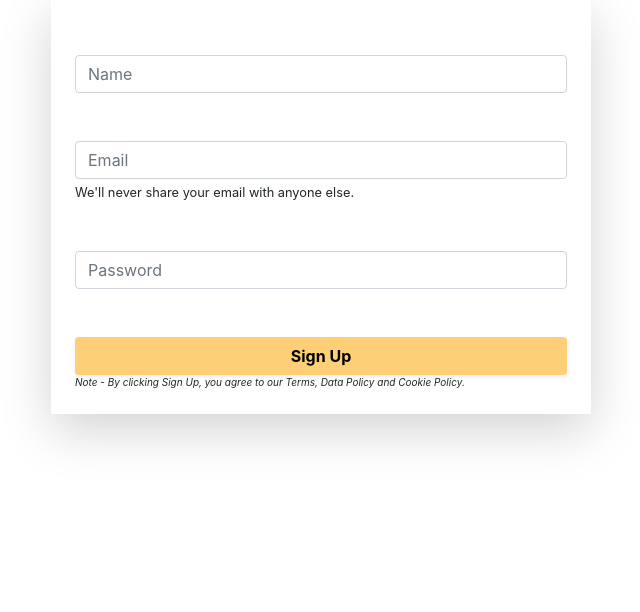
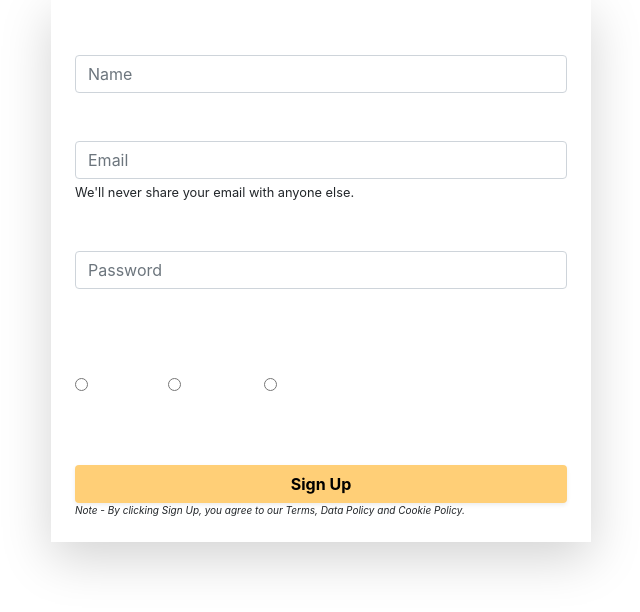
Before and after one commit to Sarthak101/SkillSync, a PHP site: page /UserRegistration.php in a window 1280 px wide. Shown: the part 111-723 px from the top of the page, without its empty margins (319-959 px from the left). Run offline with PHP 8.4, Linux system fonts and the light colour scheme; some web fonts are replaced.

Commit message:
Added user roles for registration page

```diff
--- a/css/custom.css
+++ b/css/custom.css
@@ -80,3 +80,13 @@ h2{
   color: black; /* Set the text color to black */
   /* Additional styling can be added here */
 }
+
+
+
+.roles label {
+  margin-top: 2.2 px; /* Adjust as needed */
+  color: #fff;
+  /* margin-left: 50% auto; */
+  justify-content: space-between;
+  margin-bottom: 20px;
+}
--- a/php/UserRegistration.php
+++ b/php/UserRegistration.php
@@ -61,9 +61,19 @@
           <small class="form-text">We'll never share your email with anyone else.</small>
         </div>
         <div class="form-group">
-          <i class="fas fa-key" style="color: white;"></i><label for="pass" class="pl-2 font-weight-bold text-white">New
-            Password</label><input type="password" class="form-control" placeholder="Password" name="rPassword">
+          <i class="fas fa-key" style="color: white;"></i><label for="pass" class="pl-2 font-weight-bold text-white">Password</label>
+          <input type="password" class="form-control" placeholder="Password" name="rPassword">
         </div>
+        <div class="roles">
+          <br>
+        <i style="color: white;"></i><label for="pass" class="pl-2 font-weight-bold text-white">Roles</label><br>
+              <input type="radio" name="roles" value="Employer" required>
+                <label for="employer">Employer</label>
+              <input type="radio" name="roles" value="Employee" required>
+              <label for="employee">Employee</label>
+              <input type="radio" name="roles" value="Mediator" />
+              <label for="mediator">Mediator</label>
+          </div>
         <button type="submit" class="btn btn-custom-yellow mt-5 btn-block shadow-sm font-weight-bold" name="rSignup">Sign Up</button>
         <!-- <button type="submit" class="btn btn-danger mt-5 btn-block shadow-sm font-weight-bold" name="rSignup">Sign Up</button> -->
         <em style="font-size:10px;">Note - By clicking Sign Up, you agree to our Terms, Data
--- a/php/dbConnection.php
+++ b/php/dbConnection.php
@@ -1,7 +1,7 @@
 <?php
 $db_host = "localhost";
 $db_user = "root";
-$db_password = "root";
+$db_password = "12345";
 $db_name = "osms_db";
 
 // Create Connection
```
